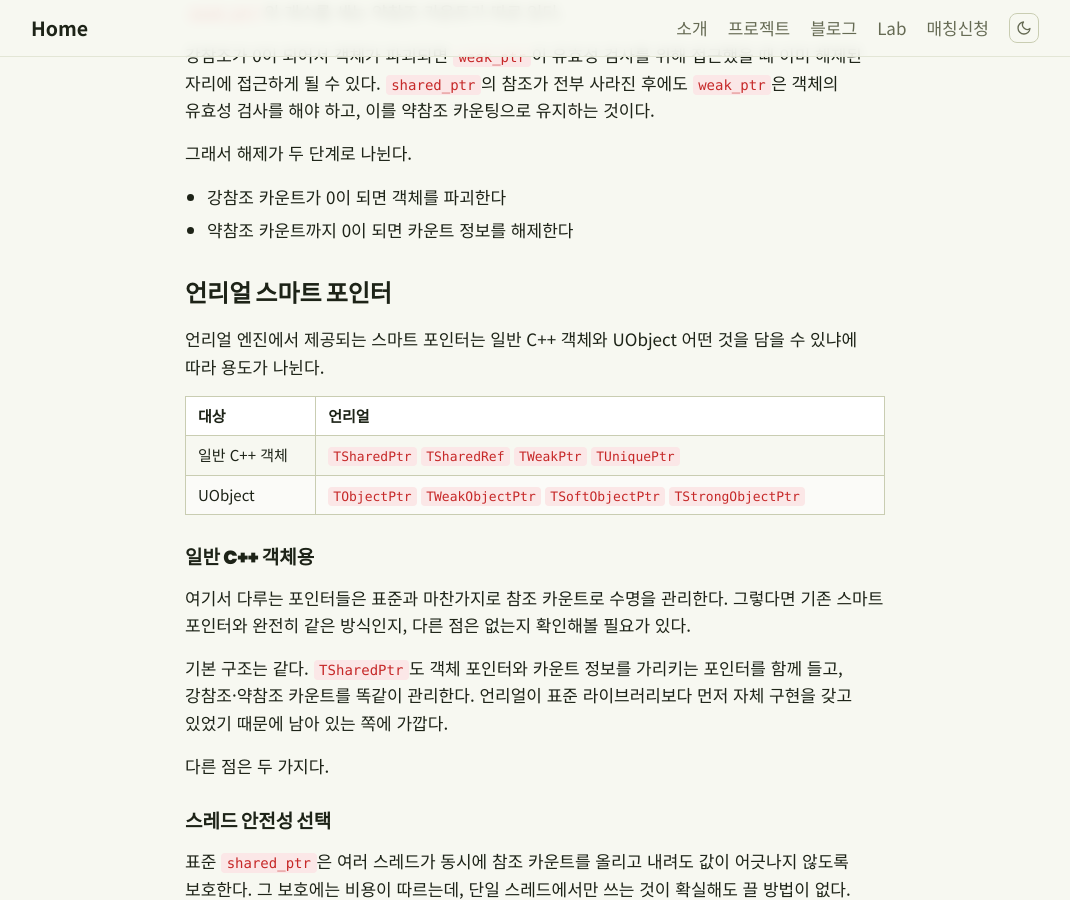
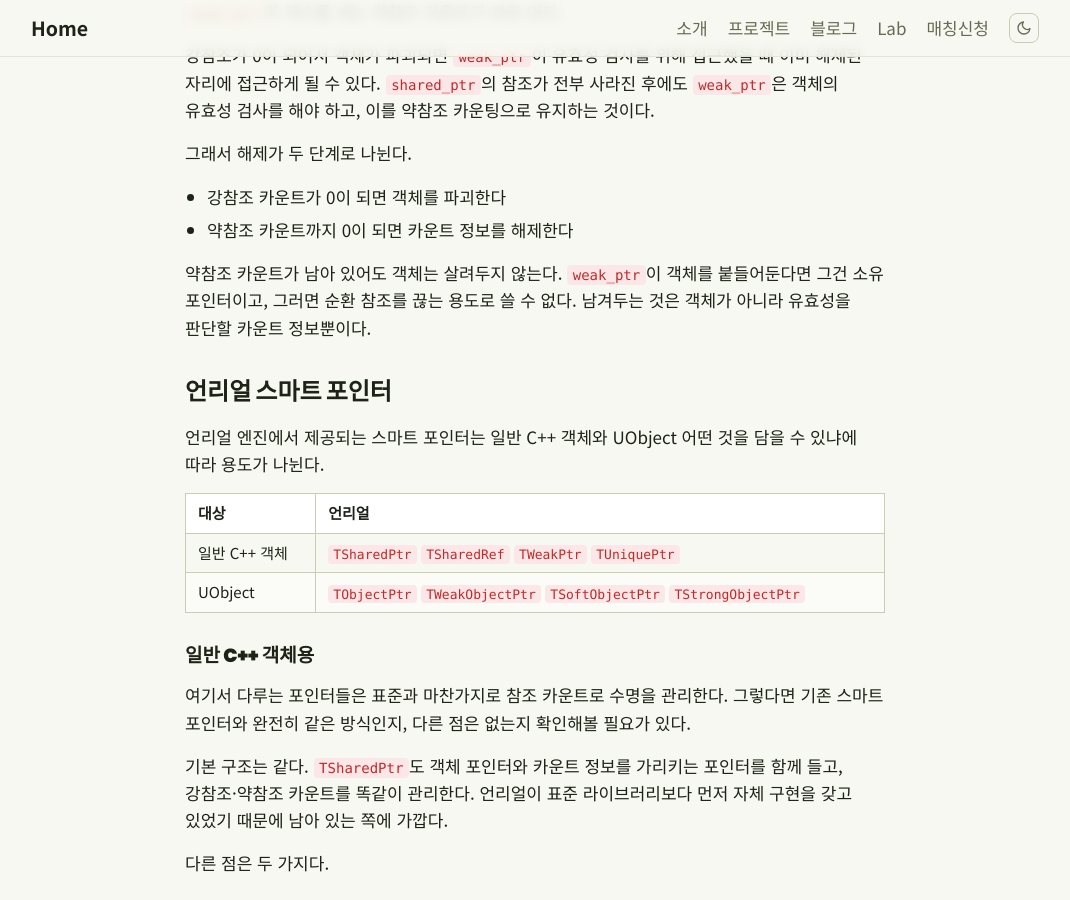
Before and after one commit to skamo3/skamo3.github.io, a Jekyll site: the page built from _posts/2026-08-13-cpp-unreal-smart-pointers.md, in a window 1280 px wide and 900 px high, scrolled down 2643 px. Shown: the whole window, without its empty margins (105-1175 px from the left). Built offline with Jekyll 4.4.1, drawn with Linux system fonts in a browser that asks for light colours.

Commit message:
글 수정: 약참조가 객체를 살려두지 않는다는 설명 추가
Co-Authored-By: Claude Opus 5 <noreply@anthropic.com>

```diff
--- a/_posts/2026-08-13-cpp-unreal-smart-pointers.md
+++ b/_posts/2026-08-13-cpp-unreal-smart-pointers.md
@@ -83,6 +83,8 @@ if (auto Locked = Weak.lock())
 
 - 강참조 카운트가 0이 되면 객체를 파괴한다
 - 약참조 카운트까지 0이 되면 카운트 정보를 해제한다
+
+약참조 카운트가 남아 있어도 객체는 살려두지 않는다. `weak_ptr`이 객체를 붙들어둔다면 그건 소유 포인터이고, 그러면 순환 참조를 끊는 용도로 쓸 수 없다. 남겨두는 것은 객체가 아니라 유효성을 판단할 카운트 정보뿐이다.
 
 ## 언리얼 스마트 포인터
 
```
